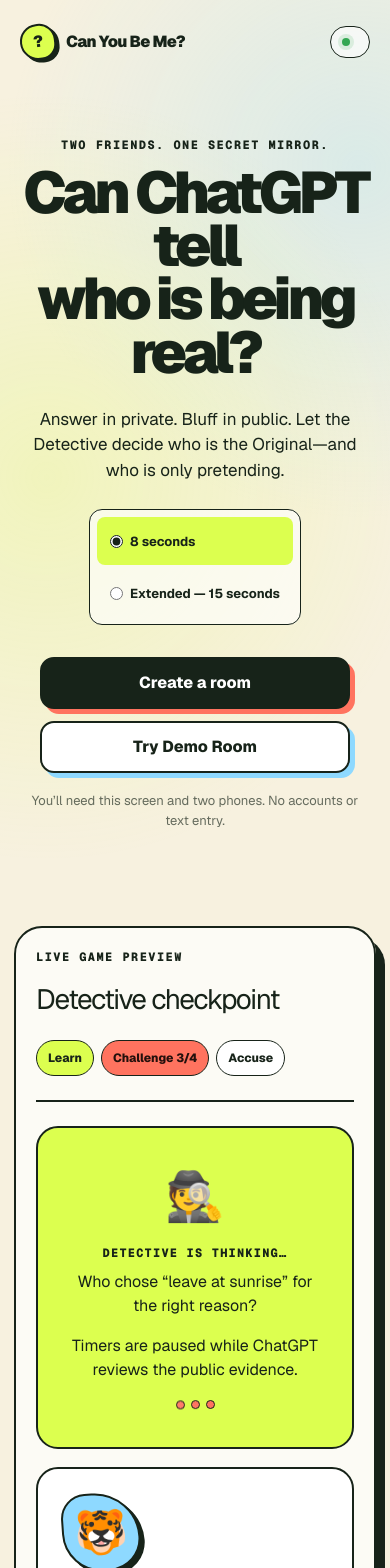
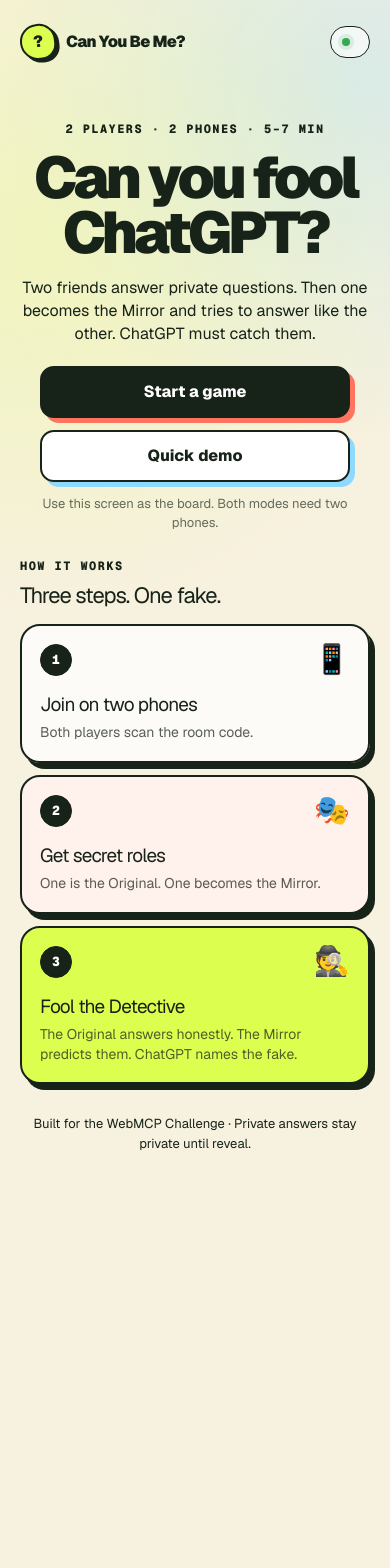
Before and after one commit to Doge-is-Dope/once-upon, a Next.js app: page / in a window 390 px wide. Shown: the top 1568 px of the page. After the commit the page ends 1193 px from the top, so only its background shows below. Built offline with nearby package versions, Linux system fonts and the light colour scheme.

Commit message:
feat: simplify landing page gameplay explainer

```diff
--- a/app/globals.css
+++ b/app/globals.css
@@ -38,32 +38,39 @@
 .live-pill { display: inline-flex; align-items: center; gap: 8px; padding: 8px 12px; border: 1.5px solid var(--line); border-radius: 999px; background: rgb(255 255 255 / 65%); font-size: 13px; font-weight: 700; }
 .live-pill span { width: 8px; height: 8px; border-radius: 50%; background: #34a853; box-shadow: 0 0 0 4px rgb(52 168 83 / 14%); }
 
-.hero { width: min(800px, calc(100% - 40px)); margin: 74px auto 96px; text-align: center; }
+.hero { width: min(860px, calc(100% - 40px)); margin: 30px auto 24px; text-align: center; }
 .eyebrow { margin: 0 0 12px; font-family: var(--font-geist-mono), monospace; font-size: 12px; font-weight: 750; letter-spacing: .12em; text-transform: uppercase; }
-.hero h1 { margin: 0; font-size: clamp(48px, 8vw, 92px); line-height: .91; letter-spacing: -.075em; font-weight: 920; }
-.lede { max-width: 580px; margin: 28px auto 0; font-size: clamp(17px, 2.3vw, 21px); line-height: 1.5; }
-.hero-actions { display: flex; flex-wrap: wrap; justify-content: center; gap: 12px; margin-top: 32px; }
+.hero h1 { margin: 0; font-size: clamp(46px, 6.3vw, 76px); line-height: .94; letter-spacing: -.07em; font-weight: 920; }
+.lede { max-width: 680px; margin: 16px auto 0; font-size: clamp(16px, 1.8vw, 19px); line-height: 1.45; }
+.hero-actions { display: flex; flex-wrap: wrap; justify-content: center; gap: 12px; margin-top: 20px; }
 .button { min-height: 52px; padding: 0 24px; border: 2px solid var(--line); border-radius: 14px; font-weight: 800; transition: transform 140ms ease, box-shadow 140ms ease; }
 .button:hover { transform: translateY(-2px); }
 .button:focus-visible { outline: 4px solid var(--sky); outline-offset: 3px; }
 .button-primary { background: var(--ink); color: white; box-shadow: 5px 5px 0 var(--coral); }
 .button-secondary { background: white; box-shadow: 5px 5px 0 var(--sky); }
-.helper { margin-top: 18px; color: rgb(23 35 25 / 65%); font-size: 13px; }
-.timer-choice { width: fit-content; margin: 26px auto 0; padding: 7px; display: flex; gap: 4px; border: 1.5px solid var(--line); border-radius: 13px; background: rgb(255 255 255 / 65%); }
-.timer-choice legend { position: absolute; width: 1px; height: 1px; overflow: hidden; clip-path: inset(50%); }
-.timer-choice label { min-height: 48px; padding: 0 13px; display: flex; align-items: center; gap: 7px; border-radius: 8px; font-size: 13px; font-weight: 700; cursor: pointer; }
-.timer-choice label:has(input:checked) { background: var(--acid); }
-.timer-choice input { accent-color: var(--ink); }
+.helper { margin: 12px 0 0; color: rgb(23 35 25 / 65%); font-size: 13px; }
 .error-banner { max-width: 620px; margin: 18px auto 0; padding: 12px 14px; border: 1.5px solid var(--line); border-radius: 12px; background: #ffd4cc; font-size: 14px; font-weight: 650; }
 
-.board-preview { width: min(1180px, calc(100% - 28px)); margin: 0 auto 64px; padding: clamp(20px, 4vw, 42px); border: 2px solid var(--line); border-radius: 28px; background: rgb(255 255 255 / 70%); box-shadow: 9px 11px 0 var(--line); }
+.how-it-works { width: min(1100px, calc(100% - 40px)); margin: 0 auto 30px; }
+.how-heading { display: flex; align-items: baseline; justify-content: space-between; gap: 20px; margin-bottom: 12px; }
+.how-heading .eyebrow { margin: 0; }
+.how-heading h2 { margin: 0; font-size: clamp(22px, 2.6vw, 32px); letter-spacing: -.045em; }
+.step-list { display: grid; grid-template-columns: repeat(3, 1fr); gap: 12px; margin: 0; padding: 0; list-style: none; }
+.step-card { min-height: 166px; padding: 18px; border: 2px solid var(--line); border-radius: 20px; background: rgb(255 255 255 / 76%); box-shadow: 5px 6px 0 var(--line); }
+.step-card:nth-child(2) { background: #fff1ec; }
+.step-card:nth-child(3) { background: var(--acid); }
+.step-top { display: flex; align-items: center; justify-content: space-between; }
+.step-number { width: 32px; height: 32px; display: grid; place-items: center; border: 1.5px solid var(--line); border-radius: 50%; background: var(--ink); color: white; font-family: var(--font-geist-mono), monospace; font-size: 13px; font-weight: 850; }
+.step-icon { font-size: 29px; line-height: 1; }
+.step-card h3 { margin: 15px 0 4px; font-size: clamp(19px, 2vw, 24px); letter-spacing: -.04em; }
+.step-card p { margin: 0; color: rgb(23 35 25 / 72%); font-size: 14px; line-height: 1.4; }
+
 .board-topline { display: flex; justify-content: space-between; align-items: flex-start; gap: 24px; padding-bottom: 24px; border-bottom: 2px solid var(--line); }
 .board-topline h2 { margin: 0; font-size: clamp(28px, 4vw, 44px); letter-spacing: -.05em; }
 .progress-strip { display: flex; gap: 7px; list-style: none; padding: 0; margin: 0; }
 .progress-strip li { padding: 8px 11px; border: 1.5px solid var(--line); border-radius: 999px; background: white; font-size: 12px; font-weight: 750; }
 .progress-strip .complete { background: var(--acid); }
 .progress-strip .active { background: var(--coral); color: #24100c; }
-.board-grid { display: grid; grid-template-columns: minmax(180px, .75fr) minmax(300px, 1.5fr) minmax(180px, .75fr); gap: 18px; padding-top: 24px; }
 .player-card, .detective-stage { border: 2px solid var(--line); border-radius: 22px; background: white; }
 .player-card { padding: 24px; position: relative; min-height: 320px; }
 .player-card:nth-of-type(2) { grid-column: 3; }
@@ -159,10 +166,13 @@
 
 @keyframes think { to { transform: translateY(-6px); background: var(--coral); } }
 @media (max-width: 780px) {
-  .hero { margin-top: 52px; }
+  .hero { margin-top: 36px; }
+  .how-heading { display: block; }
+  .how-heading h2 { margin-top: 4px; }
+  .step-list { grid-template-columns: 1fr; }
+  .step-card { min-height: 0; }
   .board-topline { display: block; }
   .progress-strip { margin-top: 20px; overflow-x: auto; }
-  .board-grid { grid-template-columns: 1fr 1fr; }
   .detective-stage { grid-column: 1 / -1; grid-row: 1; min-height: 280px; }
   .player-card:nth-of-type(1) { grid-column: 1; grid-row: 2; }
   .player-card:nth-of-type(2) { grid-column: 2; grid-row: 2; }
@@ -177,13 +187,11 @@
   .hero h1 { font-size: clamp(46px, 15vw, 68px); }
   .hero-actions { display: grid; }
   .button { width: min(310px, 88vw); }
-  .board-grid { grid-template-columns: 1fr; }
   .detective-stage, .player-card:nth-of-type(1), .player-card:nth-of-type(2) { grid-column: 1; }
   .detective-stage { grid-row: 1; }
   .player-card:nth-of-type(1) { grid-row: 2; }
   .player-card:nth-of-type(2) { grid-row: 3; }
   .player-card { min-height: auto; }
-  .timer-choice { display: grid; }
   .sticker-picker { grid-template-columns: repeat(2, 1fr); }
   .lobby-players, .active-board { grid-template-columns: 1fr; }
   .active-board > :nth-child(1), .active-board > :nth-child(2), .active-board > :nth-child(3) { grid-column: 1; }
--- a/components/game-app.tsx
+++ b/components/game-app.tsx
@@ -36,7 +36,7 @@
 export function GameApp() {
   const [roomCode, setRoomCode] = useState<string | null>(() => roomFromLocation());
   const [state, dispatch] = useReducer(roomReducer, initialRoomState);
-  const [timerSeconds, setTimerSeconds] = useState<8 | 15>(8);
+  const timerSeconds = 8 as const;
   const refreshInFlight = useRef<Promise<void> | null>(null);
   const activeGameId = state.bootstrap?.publicState.gameId;
   const activePhase = state.bootstrap?.publicState.phase;
@@ -123,7 +123,7 @@
     finally { dispatch({ type: 'pending', payload: null }); }
   };
 
-  if (!roomCode) return <Landing timerSeconds={timerSeconds} onTimerChange={setTimerSeconds} onCreate={createRoom} pending={state.pendingAction} error={state.error} />;
+  if (!roomCode) return <Landing onCreate={createRoom} pending={state.pendingAction} error={state.error} />;
   if (!state.bootstrap) return <LoadingScreen roomCode={roomCode} message={state.pendingAction ?? 'Finding your room…'} error={state.error} />;
   if (state.bootstrap.viewerKind === 'join') return <JoinRoom bootstrap={state.bootstrap} pending={state.pendingAction} error={state.error} onJoin={(sticker) => run('Claiming your seat…', () => gameGateway.claimSeat(roomCode, sticker))} />;
   return <RoomExperience bootstrap={state.bootstrap} connection={state.connection.status} pending={state.pendingAction} error={state.error} onAction={run} />;
@@ -140,13 +140,17 @@
   );
 }
 
-function Landing({ timerSeconds, onTimerChange, onCreate, pending, error }: { timerSeconds: 8 | 15; onTimerChange(value: 8 | 15): void; onCreate(mode: GameMode): void; pending: string | null; error: string | null }) {
-  return <main id="content" className="game-shell" tabIndex={-1}><BrandHeader /><section className="hero" aria-labelledby="game-title"><p className="eyebrow">Two friends. One secret Mirror.</p><h1 id="game-title">Can ChatGPT tell<br />who is being real?</h1><p className="lede">Answer in private. Bluff in public. Let the Detective decide who is the Original—and who is only pretending.</p><fieldset className="timer-choice"><legend>Answer timer</legend><label><input type="radio" name="timer" checked={timerSeconds === 8} onChange={() => onTimerChange(8)} /> 8 seconds</label><label><input type="radio" name="timer" checked={timerSeconds === 15} onChange={() => onTimerChange(15)} /> Extended — 15 seconds</label></fieldset><div className="hero-actions"><button className="button button-primary" type="button" onClick={() => onCreate('standard')} disabled={Boolean(pending)}>{pending ?? 'Create a room'}</button><button className="button button-secondary" type="button" onClick={() => onCreate('demo')} disabled={Boolean(pending)}>Try Demo Room</button></div>{error && <p className="error-banner" role="alert">{error}</p>}<p className="helper">You’ll need this screen and two phones. No accounts or text entry.</p></section><PreviewBoard /><footer><p>Built for the WebMCP Challenge · Private answers stay private until reveal.</p></footer></main>;
+function Landing({ onCreate, pending, error }: { onCreate(mode: GameMode): void; pending: string | null; error: string | null }) {
+  return <main id="content" className="game-shell" tabIndex={-1}><BrandHeader /><section className="hero" aria-labelledby="game-title"><p className="eyebrow">2 players · 2 phones · 5–7 min</p><h1 id="game-title">Can you fool ChatGPT?</h1><p className="lede">Two friends answer private questions. Then one becomes the Mirror and tries to answer like the other. ChatGPT must catch them.</p><div className="hero-actions"><button className="button button-primary" type="button" onClick={() => onCreate('standard')} disabled={Boolean(pending)}>{pending ?? 'Start a game'}</button><button className="button button-secondary" type="button" onClick={() => onCreate('demo')} disabled={Boolean(pending)}>Quick demo</button></div>{error && <p className="error-banner" role="alert">{error}</p>}<p className="helper">Use this screen as the board. Both modes need two phones.</p></section><HowItWorks /><footer><p>Built for the WebMCP Challenge · Private answers stay private until reveal.</p></footer></main>;
 }
 
-function PreviewBoard() {
-  const players = [{ seat: 'Player A', sticker: '🐯', name: 'Tiger', trait: 'Bold planner' }, { seat: 'Player B', sticker: '👻', name: 'Ghost', trait: 'Quiet wildcard' }];
-  return <section className="board-preview" aria-labelledby="preview-title"><div className="board-topline"><div><p className="eyebrow">Live game preview</p><h2 id="preview-title">Detective checkpoint</h2></div><Progress phase="challenge" round={3} /></div><div className="board-grid">{players.map((player) => <article className="player-card" key={player.seat}><div className="sticker" aria-hidden="true">{player.sticker}</div><p className="player-seat">{player.seat}</p><h3>{player.name}</h3><span className="ready-badge">✓ Ready</span><div className="trait-list"><span>{player.trait}</span><span>{player.name === 'Tiger' ? 'Snack loyalist' : 'Last-minute energy'}</span></div></article>)}<DetectiveStage checkpoint="Detective is thinking…" title="Who chose “leave at sunrise” for the right reason?" body="Timers are paused while ChatGPT reviews the public evidence." /></div></section>;
+function HowItWorks() {
+  const steps = [
+    { icon: '📱', title: 'Join on two phones', body: 'Both players scan the room code.' },
+    { icon: '🎭', title: 'Get secret roles', body: 'One is the Original. One becomes the Mirror.' },
+    { icon: '🕵️', title: 'Fool the Detective', body: 'The Original answers honestly. The Mirror predicts them. ChatGPT names the fake.' },
+  ];
+  return <section className="how-it-works" aria-labelledby="how-title"><div className="how-heading"><p className="eyebrow">How it works</p><h2 id="how-title">Three steps. One fake.</h2></div><ol className="step-list">{steps.map((step, index) => <li className="step-card" key={step.title}><div className="step-top" aria-hidden="true"><span className="step-number">{index + 1}</span><span className="step-icon">{step.icon}</span></div><h3>{step.title}</h3><p>{step.body}</p></li>)}</ol></section>;
 }
 
 function LoadingScreen({ roomCode, message, error }: { roomCode: string; message: string; error: string | null }) {
```
Also changed, not shown: app/layout.tsx (+6 -6 lines), 2 other files (tests, documents, lock files or other folders).
